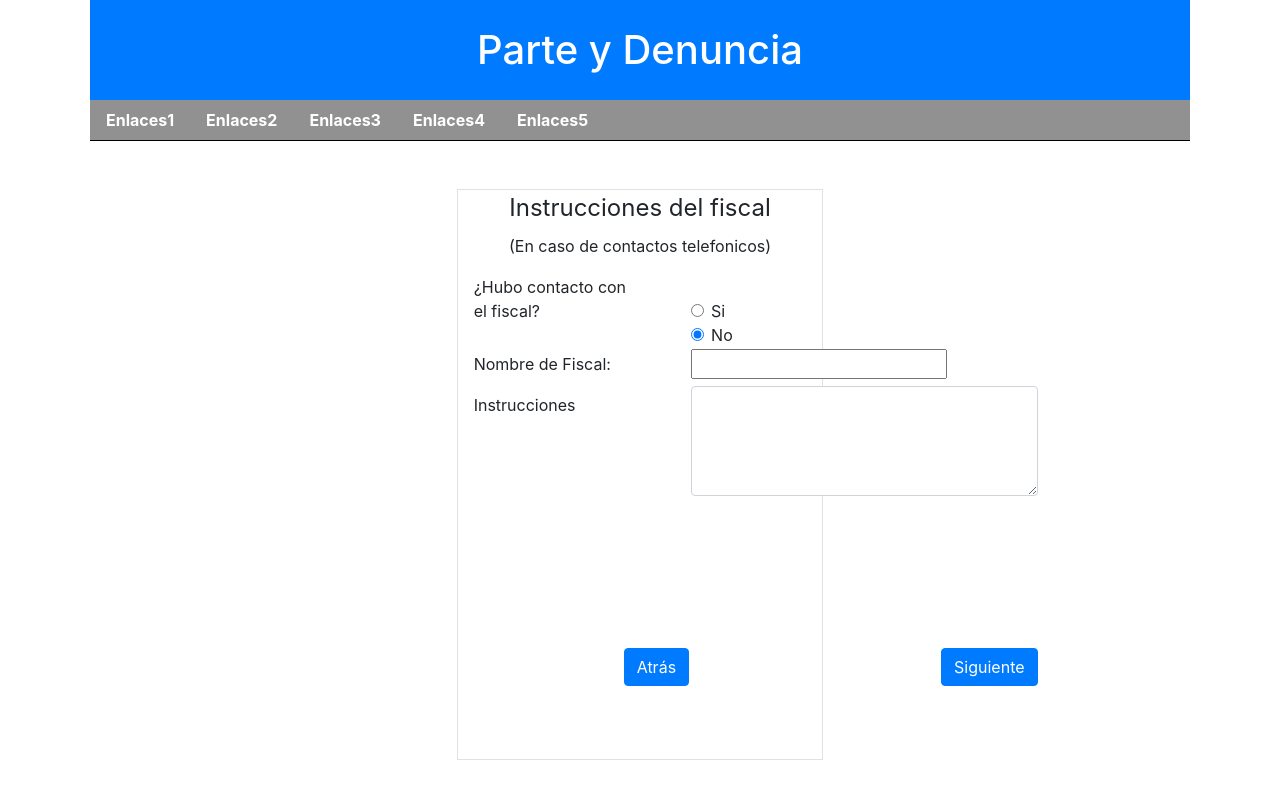
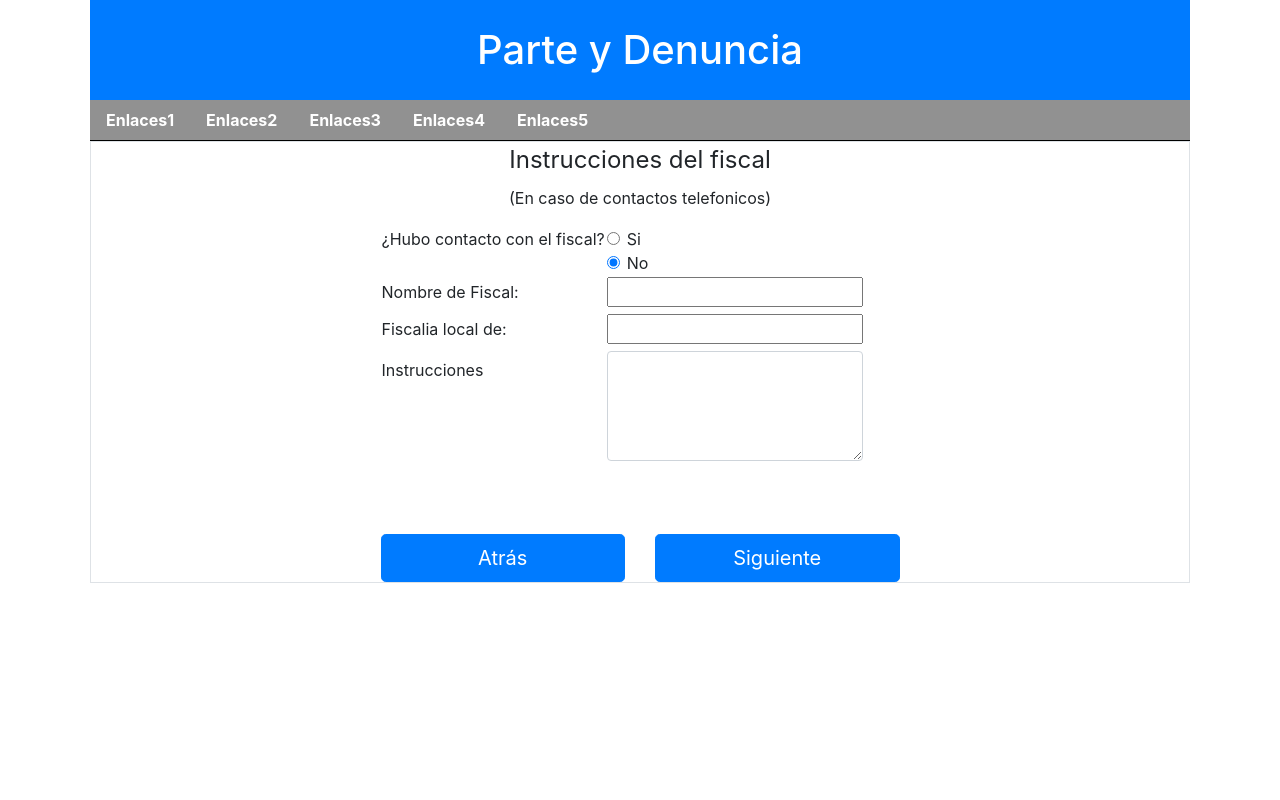
Before and after one commit to ericksolar/ParteYDenuncias, an Angular app in the folder ParteyDenunciaFrontEnd/: page /fiscal in a window 1280 px wide. Shown: the top 800 px of the page. Built offline with nearby package versions, Linux system fonts and the light colour scheme.

Commit message:
UPD: actualizar instrucciones del fiscal
se actualiza la pagina de fiscal con los ultimos requisitos

closes #62

```diff
--- a/ParteyDenunciaFrontEnd/src/app/components/fiscal/fiscal.component.html
+++ b/ParteyDenunciaFrontEnd/src/app/components/fiscal/fiscal.component.html
@@ -1,10 +1,8 @@
-<div class="row mt-5">
-    <div class="col-4">
-
-    </div>
+<div class="row border">
 
 
-    <div style="text-align: left;" class="col-4 border ">
+
+    <div class="col" style="max-width: 50%; margin: 0px auto;">
 
         <form>
             <div class="text-center">
@@ -14,7 +12,7 @@
 
 
             <tr>
-                <td class="mb-3" style="padding-right: 50px;">
+                <td >
                     <label>¿Hubo contacto con el fiscal?</label>
                 </td>
                 <td>
@@ -34,7 +32,7 @@
             </tr>
 
             <tr>
-                <td class="mb-3" style="padding-right: 50px;">
+                <td>
                     <label>Nombre de Fiscal:</label>
                 </td>
                 <td>
@@ -43,7 +41,16 @@
             </tr>
 
             <tr>
-                <td class="mb-3" style="padding-right: 50px;">
+                <td>
+                    <label>Fiscalia local de:</label>
+                </td>
+                <td>
+                    <input type="text">
+                </td>
+            </tr>
+
+            <tr>
+                <td>
                     <label>Instrucciones</label>
                 </td>
                 <td>
@@ -53,20 +60,20 @@
 
 
 
+            <br><br><br>
+
+            <div class="row">
+                <div class="col">
+                    <button type="submit" class="btn btn-primary btn-lg btn-block" routerLink="/relato" routerLinkActive="active">Atrás</button>
+
+                </div>
+                <div class="col">
+                    <button type="submit" class="btn btn-primary btn-lg btn-block" routerLink="/funcionarios" routerLinkActive="active" >Siguiente</button>
+
+                </div>
+            </div>
 
 
-            <tr>
-                <td>
-                    <button type="submit" class="btn btn-primary " routerLink="/relato" routerLinkActive="active" style="margin-left: 150px; margin-top: 150px;">Atrás</button>
-
-                </td>
-                <td>
-                    <button type="submit" class="btn btn-primary " routerLink="/funcionarios" routerLinkActive="active" style="margin-left: 250px; margin-top: 150px;">Siguiente</button>
-
-                </td>
-            </tr>
-
-            <br><br><br>
         </form>
 
 
```
